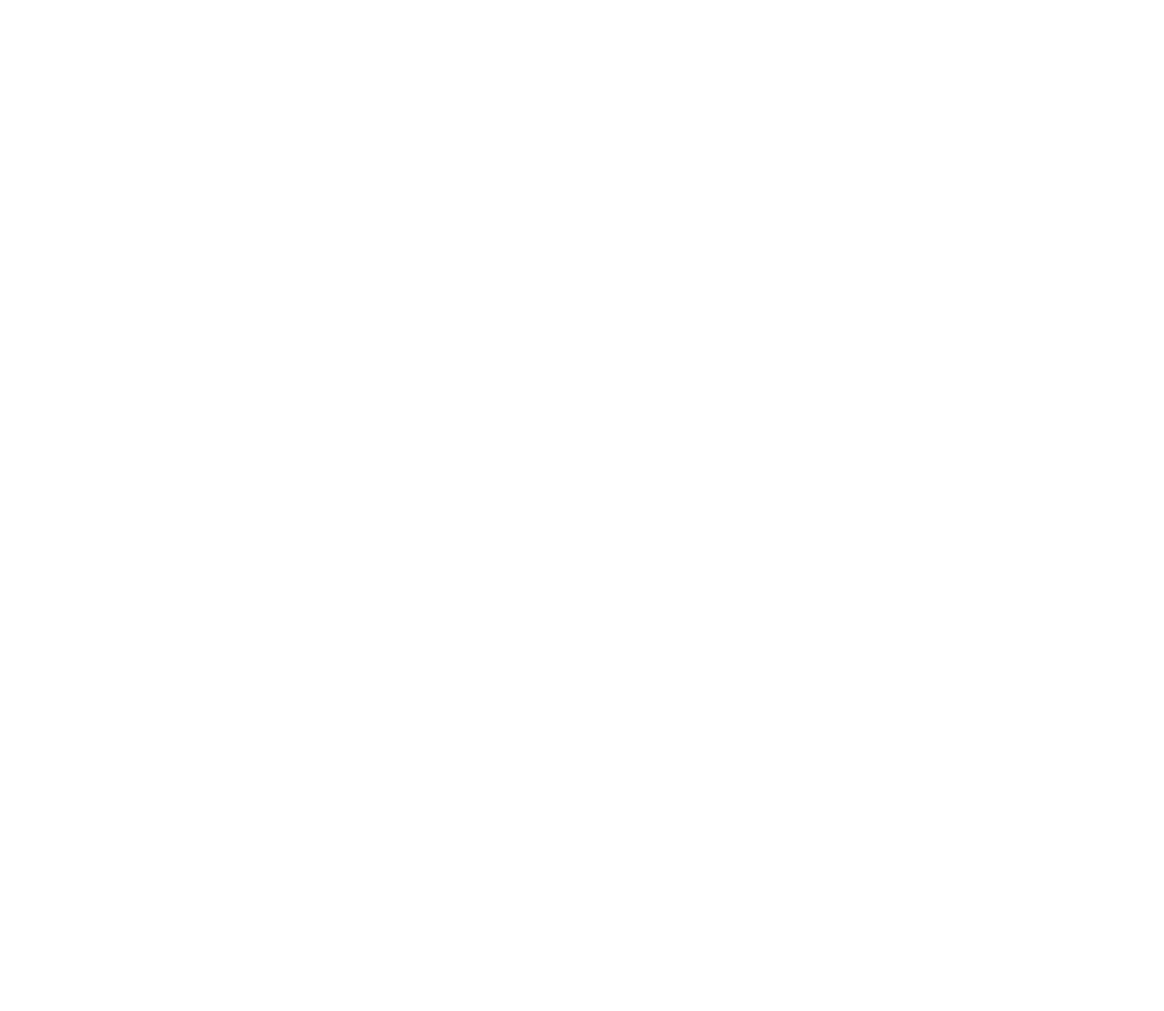
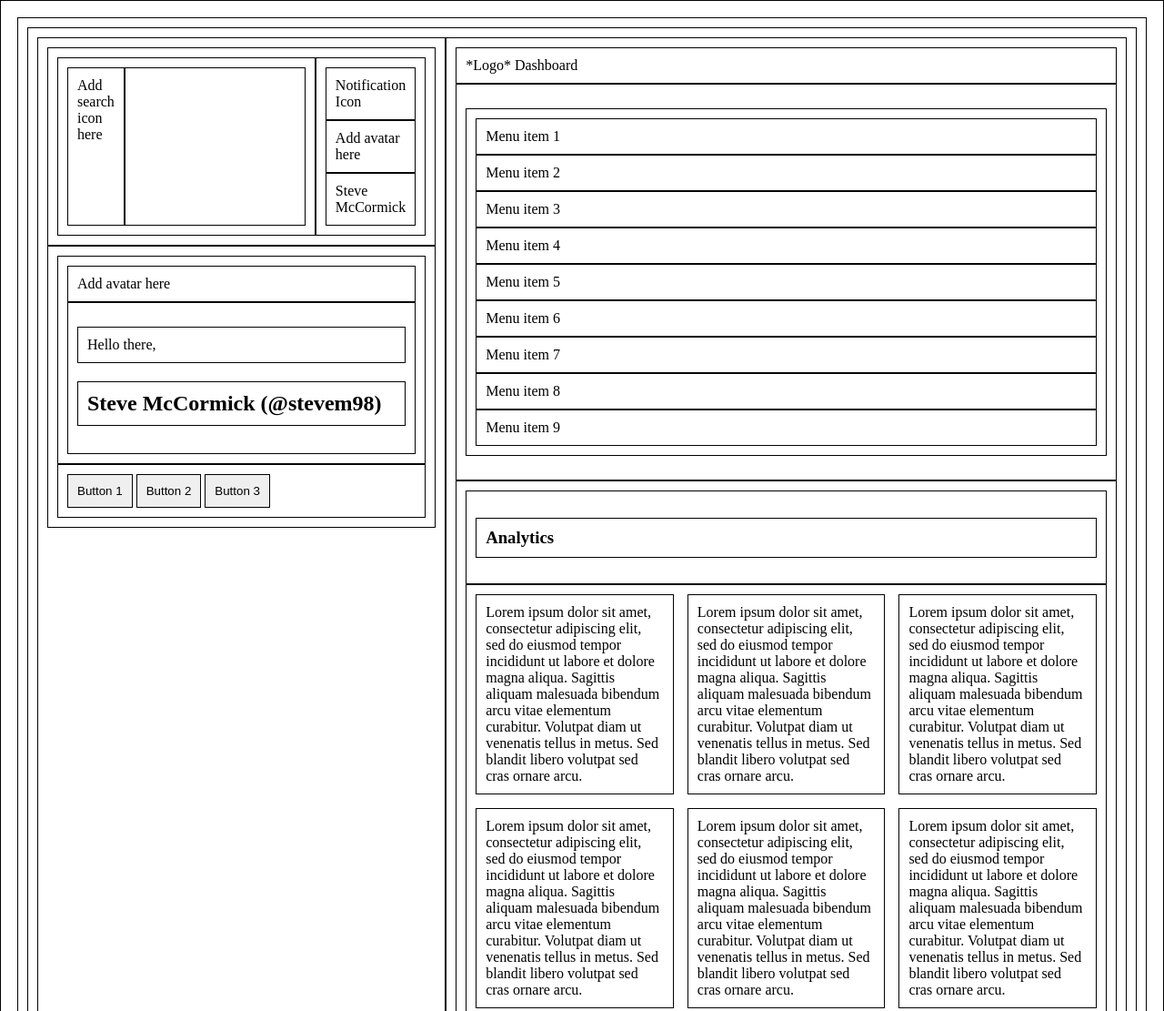
Before and after one commit to Steve-ShopHub/admin-panel, a plain HTML site: page index.html in a window 1280 px wide. Shown: the top 1111 px of the page at 91% size. Before the commit the page ends 800 px from the top, so only its background shows below. Drawn offline with Linux system fonts and the light colour scheme.

Commit message:
Add placeholder HTML page content

```diff
--- a/index.html
+++ b/index.html
@@ -11,25 +11,77 @@
   <div class="page">
     <div class="header">
       <div class="nav">
-        <div class="search"></div>
-        <div class="account"></div>
+        <div class="search">
+          <div class="icon">Add search icon here</div>
+          <input type="search" name="search" id="">
+        </div>
+        <div class="account">
+          <div class="icon">Notification Icon</div>
+          <div class="avatar">Add avatar here</div>
+          <div class="name">Steve McCormick</div>
+        </div>
       </div>
       <div class="action">
-        <div class="welcome"></div>
-        <div class="functions"></div>
+        <div class="welcome">
+          <div class="avatar">Add avatar here</div>
+          <div class="message">
+            <p>Hello there,</p>
+            <h2>Steve McCormick (@stevem98)</h2>
+          </div>
+        </div>
+        <div class="functions">
+          <button class="function">Button 1</button>
+          <button class="function">Button 2</button>
+          <button class="function">Button 3</button>
+        </div>
       </div>
     </div>
     <div class="sidebar">
-      <div class="logo"></div>
-      <div class="menu"></div>
+      <div class="logo">*Logo* Dashboard</div>
+      <div class="menu">
+        <ul>
+          <li>Menu item 1</li>
+          <li>Menu item 2</li>
+          <li>Menu item 3</li>
+          <li>Menu item 4</li>
+          <li>Menu item 5</li>
+          <li>Menu item 6</li>
+          <li>Menu item 7</li>
+          <li>Menu item 8</li>
+          <li>Menu item 9</li>
+        </ul>
     </div>
     <div class="analytics">
-      <div class="title"></div>
-      <div class="tiles"></div>
+      <div class="title">
+        <h3>Analytics</h3>
+      </div>
+      <div class="tiles">
+        <div class="tile">Lorem ipsum dolor sit amet, consectetur adipiscing elit, sed do eiusmod tempor incididunt ut labore et dolore magna aliqua. Sagittis aliquam malesuada bibendum arcu vitae elementum curabitur. Volutpat diam ut venenatis tellus in metus. Sed blandit libero volutpat sed cras ornare arcu.</div>
+        <div class="tile">Lorem ipsum dolor sit amet, consectetur adipiscing elit, sed do eiusmod tempor incididunt ut labore et dolore magna aliqua. Sagittis aliquam malesuada bibendum arcu vitae elementum curabitur. Volutpat diam ut venenatis tellus in metus. Sed blandit libero volutpat sed cras ornare arcu.</div>
+        <div class="tile">Lorem ipsum dolor sit amet, consectetur adipiscing elit, sed do eiusmod tempor incididunt ut labore et dolore magna aliqua. Sagittis aliquam malesuada bibendum arcu vitae elementum curabitur. Volutpat diam ut venenatis tellus in metus. Sed blandit libero volutpat sed cras ornare arcu.</div>
+        <div class="tile">Lorem ipsum dolor sit amet, consectetur adipiscing elit, sed do eiusmod tempor incididunt ut labore et dolore magna aliqua. Sagittis aliquam malesuada bibendum arcu vitae elementum curabitur. Volutpat diam ut venenatis tellus in metus. Sed blandit libero volutpat sed cras ornare arcu.</div>
+        <div class="tile">Lorem ipsum dolor sit amet, consectetur adipiscing elit, sed do eiusmod tempor incididunt ut labore et dolore magna aliqua. Sagittis aliquam malesuada bibendum arcu vitae elementum curabitur. Volutpat diam ut venenatis tellus in metus. Sed blandit libero volutpat sed cras ornare arcu.</div>
+        <div class="tile">Lorem ipsum dolor sit amet, consectetur adipiscing elit, sed do eiusmod tempor incididunt ut labore et dolore magna aliqua. Sagittis aliquam malesuada bibendum arcu vitae elementum curabitur. Volutpat diam ut venenatis tellus in metus. Sed blandit libero volutpat sed cras ornare arcu.</div>
+      </div>
     </div>
     <div class="feed">
-      <div class="feed-one"></div>
-      <div class="feed-two"></div>
+      <div class="feed-one">
+        <h3>Feed One Title</h3>
+        <ul>
+          <li>Lorem ipsum dolor sit amet, consectetur adipiscing elit, sed do eiusmod tempor incididunt ut labore et dolore magna aliqua. Sagittis aliquam malesuada bibendum arcu vitae elementum curabitur. Volutpat diam ut venenatis tellus in metus. Sed blandit libero volutpat sed cras ornare arcu.</li>
+          <li>Lorem ipsum dolor sit amet, consectetur adipiscing elit, sed do eiusmod tempor incididunt ut labore et dolore magna aliqua. Sagittis aliquam malesuada bibendum arcu vitae elementum curabitur. Volutpat diam ut venenatis tellus in metus. Sed blandit libero volutpat sed cras ornare arcu.</li>
+          <li>Lorem ipsum dolor sit amet, consectetur adipiscing elit, sed do eiusmod tempor incididunt ut labore et dolore magna aliqua. Sagittis aliquam malesuada bibendum arcu vitae elementum curabitur. Volutpat diam ut venenatis tellus in metus. Sed blandit libero volutpat sed cras ornare arcu.</li>
+        </ul>
+      </div>
+      <div class="feed-two">
+        <h3>Feed Two Title</h3>
+        <ul>
+          <li>Entry 1</li>
+          <li>Entry 2</li>
+          <li>Entry 3</li>
+          <li>Entry 4</li>
+        </ul>
+      </div>
     </div>
   </div>
   <script src="script.js"></script>
--- a/style.css
+++ b/style.css
@@ -0,0 +1,22 @@
+* {
+    border: solid 1px black;
+    padding: 10px;
+    list-style: none;
+}
+
+.page {
+    display: grid;
+    grid-template: 1fr 3fr 1fr / 1fr 4fr;
+
+}
+
+.tiles {
+    display: grid;
+    grid-template: 1fr 1fr 1fr / 1fr 1fr 1fr;
+    gap: 15px;
+}
+
+.nav,
+.search {
+    display: flex;
+}
```
